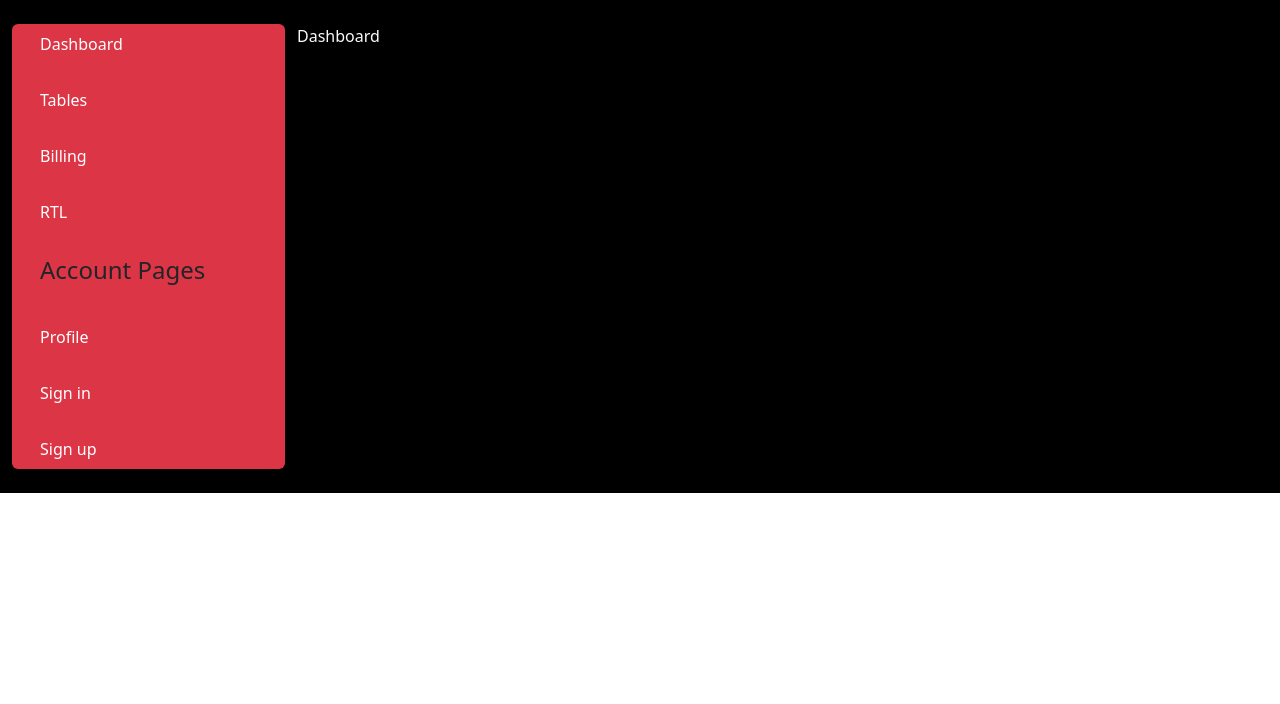
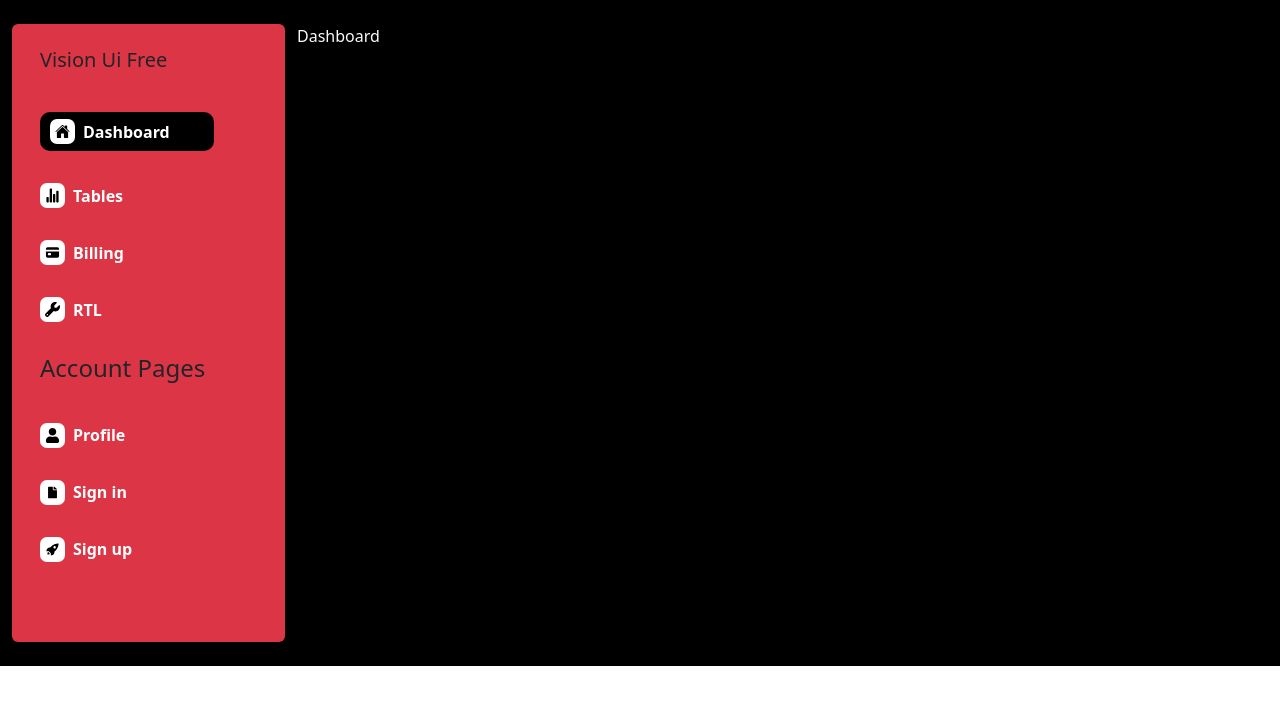
Before and after one commit to Janice1828/dashboard_sample, a React (Create React App) app: page / in a window 1280 px wide. Shown: the top 704 px of the page. Built offline with nearby package versions, Linux system fonts and the light colour scheme.

Commit message:
dashboard content finished adding

```diff
--- a/package.json
+++ b/package.json
@@ -10,6 +10,7 @@
     "react": "^18.2.0",
     "react-bootstrap": "^2.10.0",
     "react-dom": "^18.2.0",
+    "react-icons": "^5.0.1",
     "react-router-dom": "^6.21.3",
     "react-scripts": "5.0.1",
     "web-vitals": "^2.1.4"
--- a/src/components/Sidebar.js
+++ b/src/components/Sidebar.js
@@ -1,33 +1,76 @@
 import React from "react";
 import { NavLink } from "react-router-dom";
-
+import { IoHome } from "react-icons/io5";
+import { IoStatsChart } from "react-icons/io5";
+import { IoCard } from "react-icons/io5";
+import { FaWrench } from "react-icons/fa6";
+import { FaUser } from "react-icons/fa";
+import { IoIosDocument } from "react-icons/io";
+import { IoIosRocket } from "react-icons/io";
 const Sidebar = () => {
+  const style = {
+    iconStyle: {
+      background: "#fff",
+      color: "#000",
+      borderRadius: "7px",
+      padding: "5px",
+      height: "25px",
+      width: "25px",
+    },
+    spanStyle: {
+      fontWeight: "700",
+    },
+  };
   return (
-    <div>
-      <ul className="list-group d-flex flex-direction gap-3">
+    <div className="pb-4">
+      <ul className="list-group d-flex flex-direction gap-3 pt-3 pb-5">
         <li className="list-group-item bg-danger border-0">
-          <NavLink to="/"> Dashboard</NavLink>
+          <h5 className="">Vision Ui Free</h5>
         </li>
         <li className="list-group-item bg-danger border-0">
-          <NavLink to="/tables"> Tables</NavLink>
+          <NavLink to="/" className="d-flex gap-2 align-items-center">
+            <IoHome style={style.iconStyle} />
+            <span style={style.spanStyle}>Dashboard</span>
+          </NavLink>
         </li>
         <li className="list-group-item bg-danger border-0">
-          <NavLink to="/billing"> Billing</NavLink>
+          <NavLink to="/tables" className="d-flex gap-2 align-items-center">
+            <IoStatsChart style={style.iconStyle} />{" "}
+            <span style={style.spanStyle}>Tables</span>
+          </NavLink>
         </li>
         <li className="list-group-item bg-danger border-0">
-          <NavLink to="/rtl"> RTL</NavLink>
+          <NavLink to="/billing" className="d-flex gap-2 align-items-center">
+            <IoCard style={style.iconStyle} />
+            <span style={style.spanStyle}> Billing</span>
+          </NavLink>
+        </li>
+        <li className="list-group-item bg-danger border-0">
+          <NavLink to="/rtl" className="d-flex gap-2 align-items-center">
+            <FaWrench style={style.iconStyle} />{" "}
+            <span style={style.spanStyle}>RTL</span>
+          </NavLink>
         </li>
         <li className="list-group-item bg-danger border-0">
           <h4>Account Pages</h4>
         </li>
         <li className="list-group-item bg-danger border-0">
-          <NavLink to="/profile"> Profile</NavLink>
+          <NavLink to="/profile " className="d-flex gap-2 align-items-center">
+            <FaUser style={style.iconStyle} />{" "}
+            <span style={style.spanStyle}>Profile</span>
+          </NavLink>
         </li>
         <li className="list-group-item bg-danger border-0">
-          <NavLink to="/signin"> Sign in</NavLink>
+          <NavLink to="/signin" className="d-flex gap-2 align-items-center">
+            <IoIosDocument style={style.iconStyle} />
+            <span style={style.spanStyle}> Sign in</span>
+          </NavLink>
         </li>
         <li className="list-group-item bg-danger border-0">
-          <NavLink to="/signup"> Sign up</NavLink>
+          <NavLink to="/signup" className="d-flex gap-2 align-items-center">
+            <IoIosRocket style={style.iconStyle} />{" "}
+            <span style={style.spanStyle}>Sign up</span>
+          </NavLink>
         </li>
       </ul>
     </div>
--- a/src/style.css
+++ b/src/style.css
@@ -6,3 +6,11 @@ a {
   color: #fff !important;
   text-decoration: none !important;
 }
+.active {
+  color: #fff !important;
+  background: #000;
+  width: 80%;
+  padding: 7px 10px;
+  display: block;
+  border-radius: 10px;
+}
```
Also changed, not shown: 1 other file (tests, documents, lock files or other folders).
